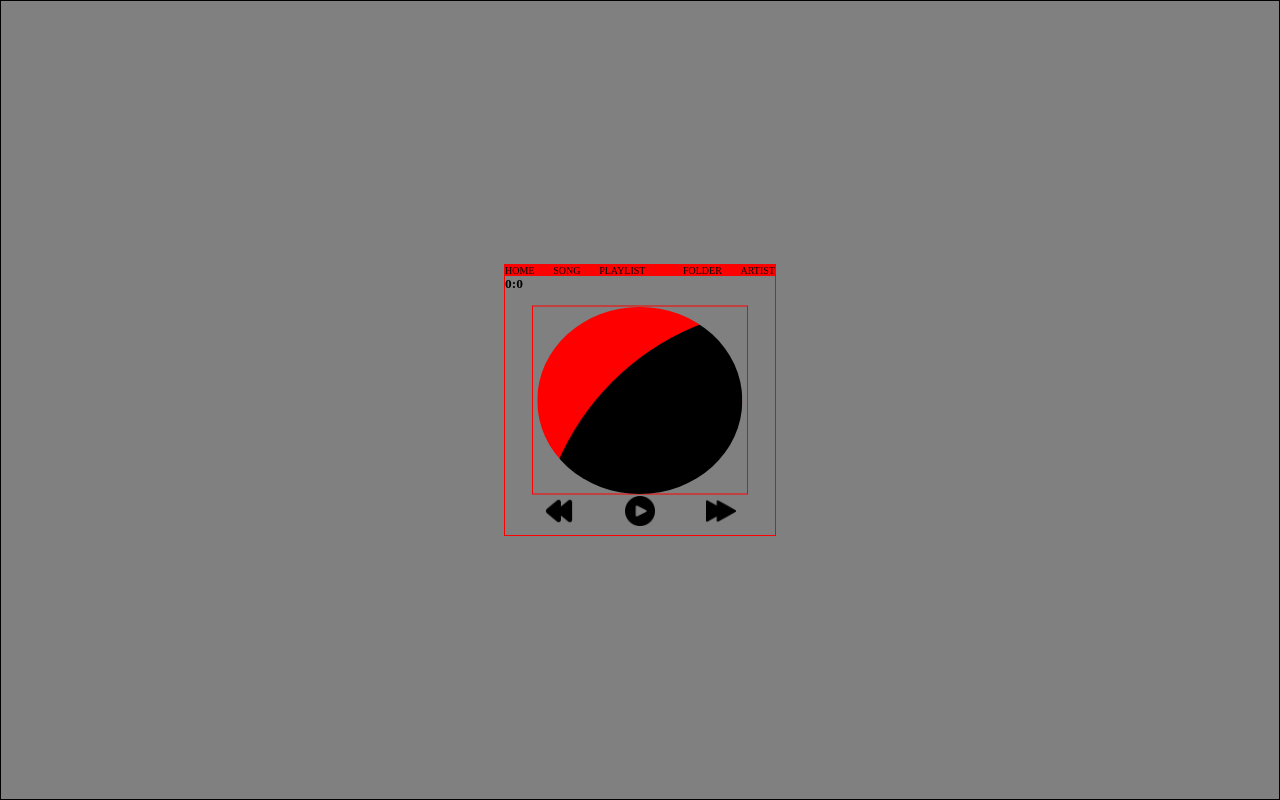
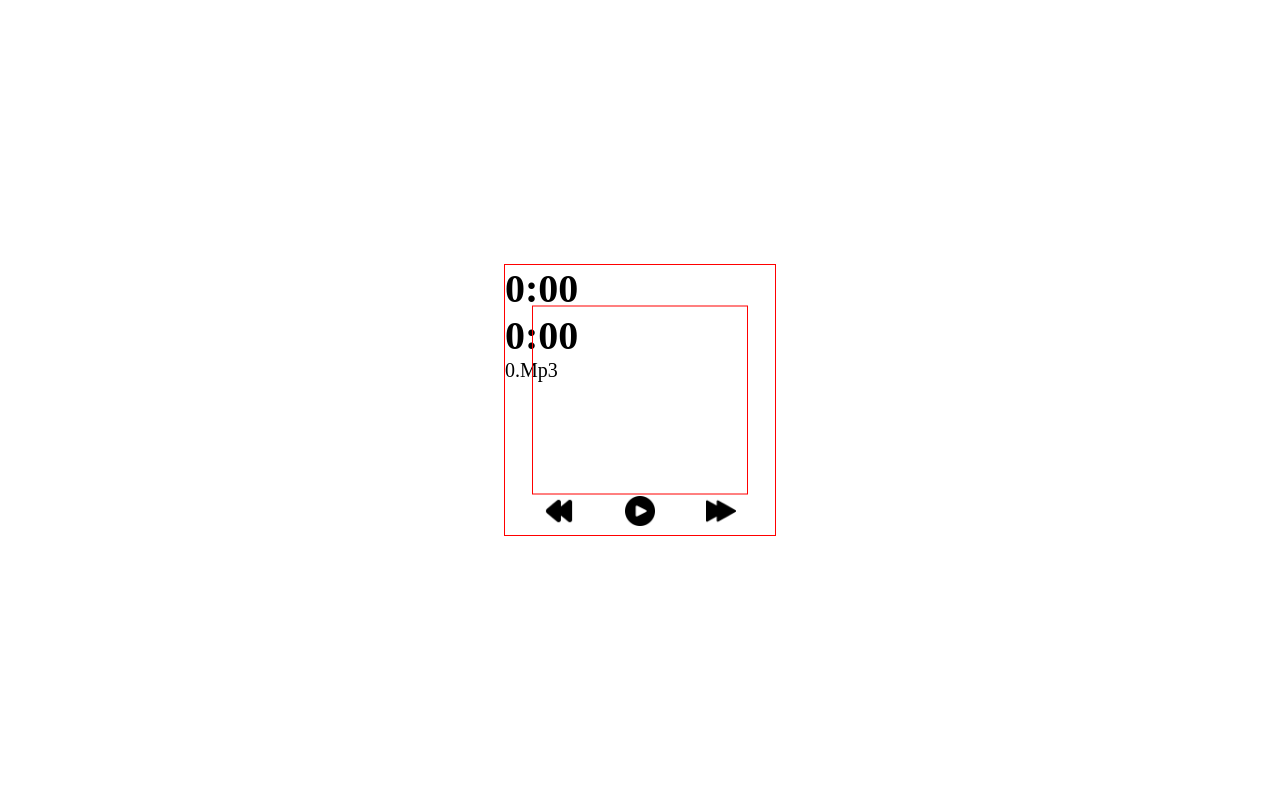
Before and after one commit to sitaram54/Music-player, a plain HTML site: page index.html in a window 1280 px wide. Drawn offline with Linux system fonts and the light colour scheme.

Commit message:
Update index.html

```diff
--- a/index.html
+++ b/index.html
@@ -1,3 +1,4 @@
+
 <!DOCTYPE html>
 <html lang="en">
 <head>
@@ -6,35 +7,39 @@
   <meta name="viewport" content="width=device-width, initial-scale=1">
 
   <title>MUSIC</title>
-
   <link rel="stylesheet" href="style.css">
 </head>
 
-<body>
- <div class="main_div">
+<body >
+<canvas id="Cv">
+</canvas>
   <div class="main_music_continor">
-   <ul>
-    <li>HOME</li>
-    <li>SONG</li>
-    <li>PLAYLIST<li>
-     <li>FOLDER</li>
-    <li>ARTIST</li>
-    </ul>
    <div class="song_img">
-    <div class="imgs"></div>
+    <div id="imgs"></div>
    </div>
-   <audio src="Song/1.mp3" id="audio" autoplay></audio>
+   <audio  id="audio" autoplay >
+
+   </audio>
+  <!-- <input type="range" min="0"  step="1"  id="volumeControl"> -->
+  <div class="times">
+     <h1 id="ctime">0:00</h1>
+ <h1 id="dtime">0:00</h1>
+  </div>
+      <div id="titels">
+      0.Mp3
+    </div>
    <div class="times_and_bar" id="times_and_bar">
-    <h6 class="currenttime">0:0</h6>  <h6 class="toteltime"></h6>
+     <div id="progress" ></div>
+
    </div>
    <div class="btns">
-   <div class=" playbtn" id="playbtn"></div>
     <div class="backbtn" id="backbtn"></div>
+    <div class=" playbtn"  id="playbtn"></div>
     <div class="nextbtn" id="nextbtn"></div>
 
    </div>
   </div>
-   </div>
+
 
   <script src="main.js"></script>
 </body>
```
